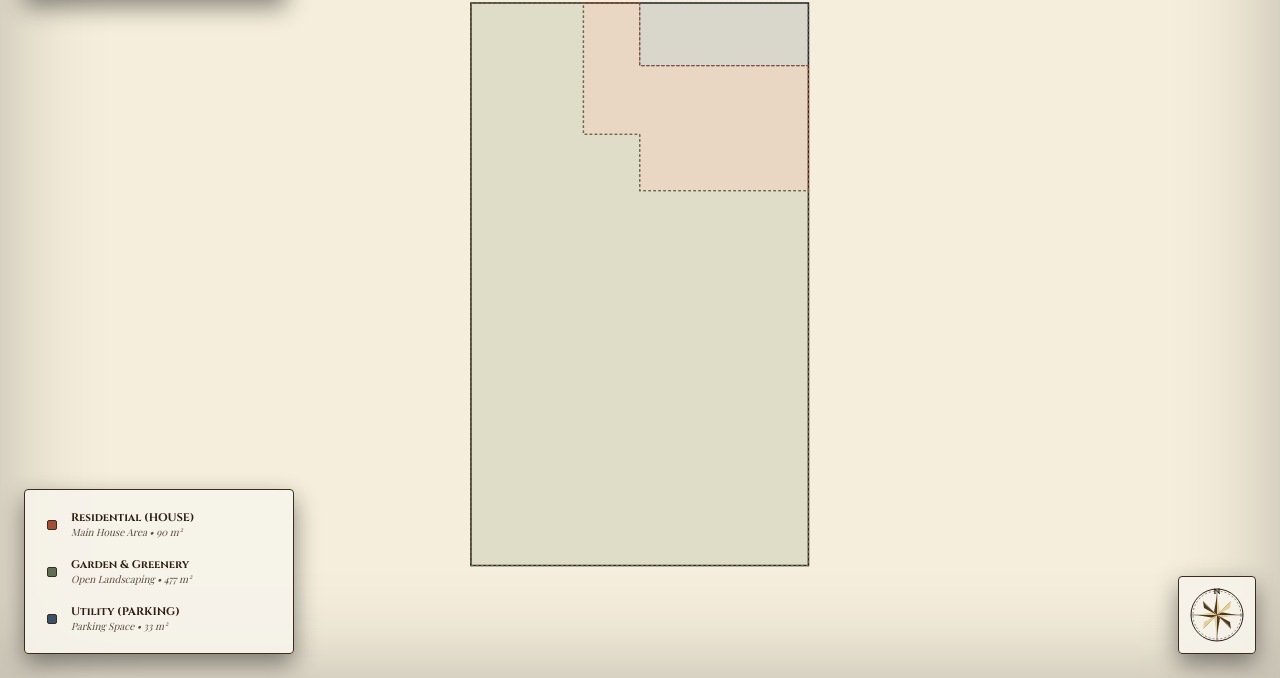
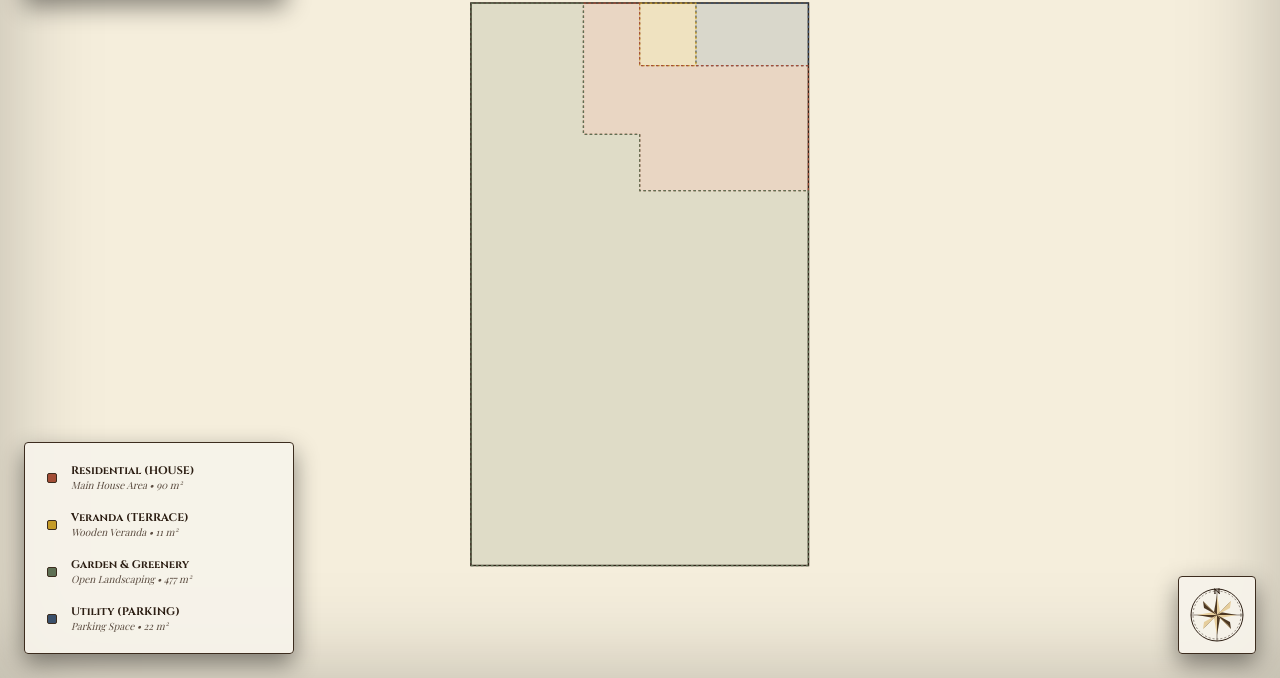
Before and after one commit to digitalfuture/garden-plan, a website: page public/index.html in a window 1280 px wide. Shown: the part 122-800 px from the top of the page. Drawn offline with nearby package versions, Linux system fonts and the light colour scheme; a web font is replaced by a local one.

Commit message:
Add veranda zone at the level of the house protrusion, adjusting parking width and updating style/legend

```diff
--- a/public/app.js
+++ b/public/app.js
@@ -35,7 +35,12 @@ document.addEventListener('DOMContentLoaded', () => {
     'parking': {
       title: 'Parking Area (PARKING)',
       category: 'utility',
-      points: [420, 200, 690, 200, 690, 300, 420, 300]
+      points: [510, 200, 690, 200, 690, 300, 510, 300]
+    },
+    'veranda': {
+      title: 'Veranda (HOUSE PART)',
+      category: 'veranda',
+      points: [420, 200, 510, 200, 510, 300, 420, 300]
     },
     'main-house': {
       title: 'Main House (HOUSE)',
@@ -55,6 +60,7 @@ document.addEventListener('DOMContentLoaded', () => {
   // Color configuration mapping
   const categoryStyles = {
     residential: { fill: 'var(--color-residential)', stroke: 'var(--color-residential)' },
+    veranda: { fill: 'var(--color-veranda)', stroke: 'var(--color-veranda)' },
     garden: { fill: 'var(--color-garden)', stroke: 'var(--color-garden)' },
     utility: { fill: 'var(--color-utility)', stroke: 'var(--color-utility)' }
   };
--- a/public/index.html
+++ b/public/index.html
@@ -56,6 +56,15 @@
                 <span>Main House Area • 90 m²</span>
               </div>
             </div>
+            <div class="legend-item" data-target="veranda">
+              <div class="legend-color-wrapper">
+                <span class="legend-color veranda"></span>
+              </div>
+              <div class="legend-text">
+                <strong>Veranda (TERRACE)</strong>
+                <span>Wooden Veranda • 11 m²</span>
+              </div>
+            </div>
             <div class="legend-item" data-target="garden">
               <div class="legend-color-wrapper">
                 <span class="legend-color garden"></span>
@@ -71,7 +80,7 @@
               </div>
               <div class="legend-text">
                 <strong>Utility (PARKING)</strong>
-                <span>Parking Space • 33 m²</span>
+                <span>Parking Space • 22 m²</span>
               </div>
             </div>
           </div>
--- a/public/style.css
+++ b/public/style.css
@@ -26,6 +26,9 @@
 
   --color-utility: #3a506b; /* Indigo wash */
   --color-utility-glow: rgba(58, 80, 107, 0.15);
+
+  --color-veranda: #c59b27; /* Antique Gold/Ochre wash */
+  --color-veranda-glow: rgba(197, 155, 39, 0.15);
 
   /* Floating elements (Vintage labels/tabs) */
   --card-bg: rgba(247, 243, 235, 0.92);
@@ -266,6 +269,7 @@ body {
 
 /* Antique watercolor zone colors */
 .legend-color.residential { background-color: var(--color-residential); }
+.legend-color.veranda { background-color: var(--color-veranda); }
 .legend-color.garden { background-color: var(--color-garden); }
 .legend-color.utility { background-color: var(--color-utility); }
 
```
